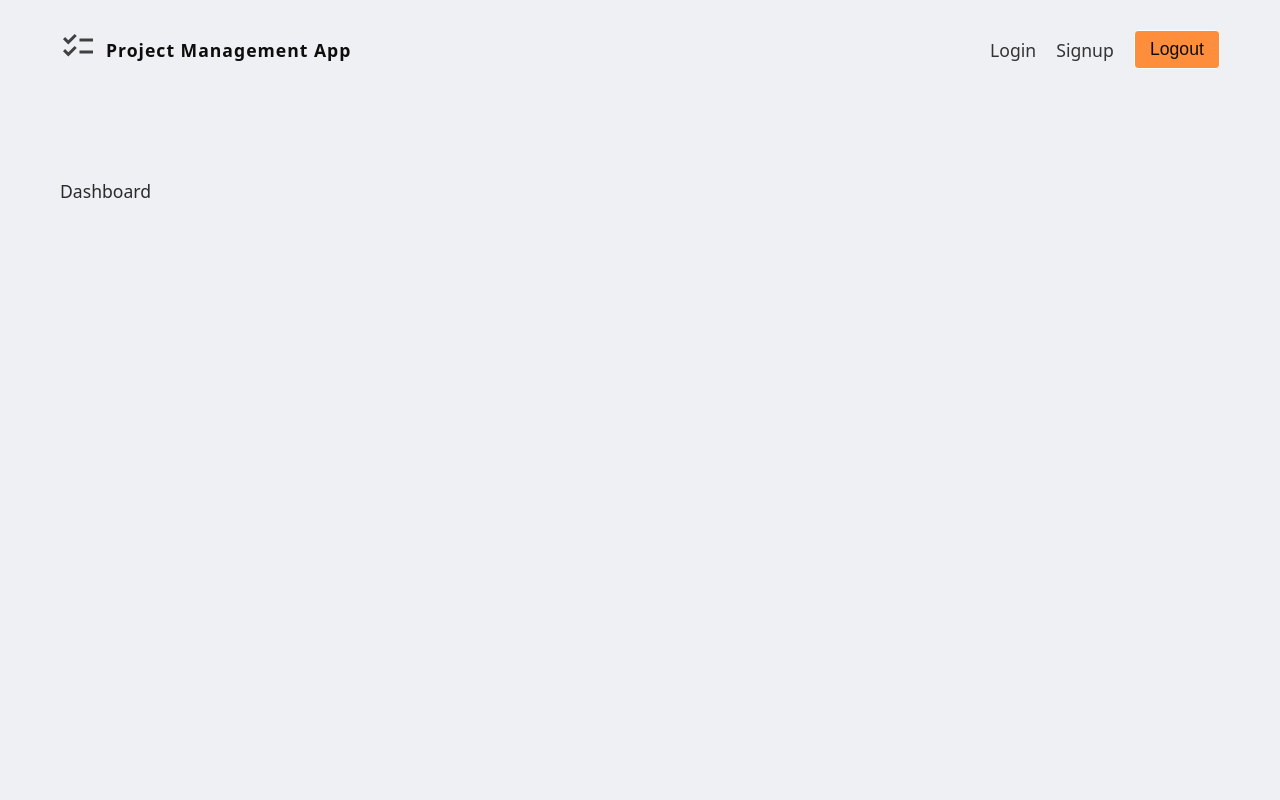
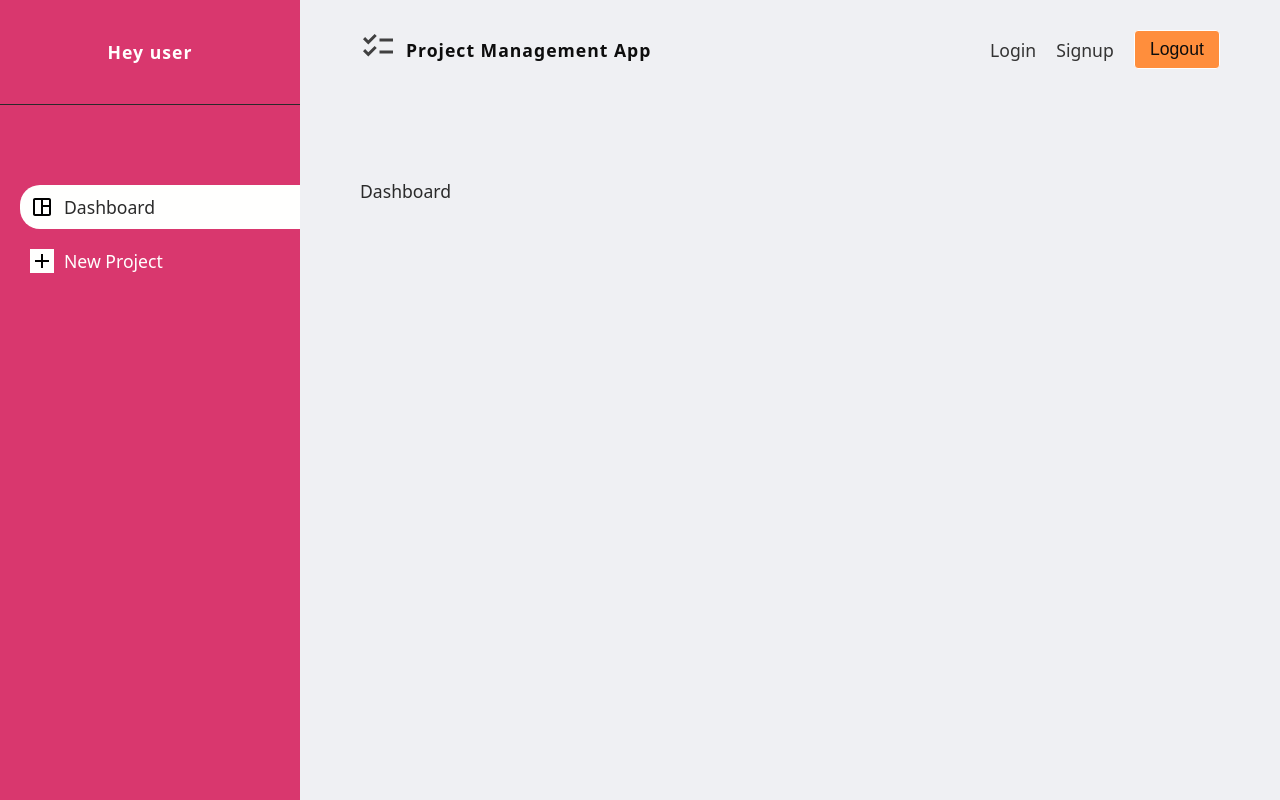
Before and after one commit to jordanbmowry/project-management-app, a React (Create React App) app: page / in a window 1280 px wide. Built offline with nearby package versions, Linux system fonts and the light colour scheme; no server answers.

Commit message:
created Sidebar and styled component

```diff
--- a/src/App.js
+++ b/src/App.js
@@ -9,12 +9,14 @@ import Login from './pages/login/Login';
 import Project from './pages/project/Project';
 import Signup from './pages/signup/Signup';
 import Navbar from './components/Navbar';
+import Sidebar from './components/Sidebar';
 
 function App() {
   console.log(process.env);
   return (
     <div className='App'>
       <Router>
+        <Sidebar />
         <div className='container'>
           <Navbar />
           <Switch>
--- /dev/null
+++ b/src/components/Sidebar.js
@@ -0,0 +1,34 @@
+import { NavLink } from 'react-router-dom';
+//styles and images
+import styles from './Sidebar.module.css';
+import DashboardIcon from '../assets/dashboard_icon.svg';
+import AddIcon from '../assets/add_icon.svg';
+
+export default function Sidebar() {
+  return (
+    <div className={styles.sidebar}>
+      <div className={styles['sidebar-content']}>
+        <div className={styles.user}>
+          {/* TODO: avatar and username later */}
+          <p>Hey user</p>
+        </div>
+        <nav className={styles.links}>
+          <ul>
+            <li>
+              <NavLink className={styles.active} exact to='/'>
+                <img src={DashboardIcon} alt='dashboard icon'></img>
+                <span>Dashboard</span>
+              </NavLink>
+            </li>
+            <li>
+              <NavLink className={styles.active} to='/create'>
+                <img src={AddIcon} alt='add project icon'></img>
+                <span>New Project</span>
+              </NavLink>
+            </li>
+          </ul>
+        </nav>
+      </div>
+    </div>
+  );
+}
--- /dev/null
+++ b/src/components/Sidebar.module.css
@@ -0,0 +1,39 @@
+.sidebar {
+  width: 18.75rem;
+  min-width: 18.75rem;
+  background: var(--highlight-color);
+  min-height: 100vh;
+  box-sizing: border-box;
+  position: relative;
+  color: var(--secondary-color);
+}
+.sidebar-content {
+  position: fixed;
+  width: inherit;
+}
+.sidebar .user {
+  font-weight: bold;
+  text-align: center;
+  letter-spacing: 0.0625rem;
+  padding: 2.5rem 1.875rem;
+  border-bottom: 0.0625rem solid var(--text-color);
+}
+.sidebar .links {
+  margin-top: 5rem;
+  margin-left: 1.25rem;
+}
+.sidebar .links li {
+  margin-top: 0.625rem;
+}
+.sidebar .links a {
+  display: flex;
+  padding: 0.625rem;
+  text-decoration: none;
+  width: 100%;
+  color: var(--secondary-color);
+  box-sizing: border-box;
+}
+.sidebar .links img {
+  margin-right: 0.625rem;
+  background-color: var(--secondary-color);
+}
--- a/src/index.css
+++ b/src/index.css
@@ -10,6 +10,10 @@
   --secondary-color: #fffffe;
   --error-text-color: #cc0000;
   --error-bg-color: #fe83c6;
+}
+
+* {
+  box-sizing: border-box;
 }
 
 body {
@@ -88,3 +92,13 @@ textarea {
   padding: 0.5rem;
   margin: 0.625rem 0;
 }
+
+a.active {
+  color: var(--text-color);
+  background: var(--secondary-color);
+  border-radius: 20px 0 0 20px;
+}
+
+.active span {
+  color: var(--text-color);
+}
```
